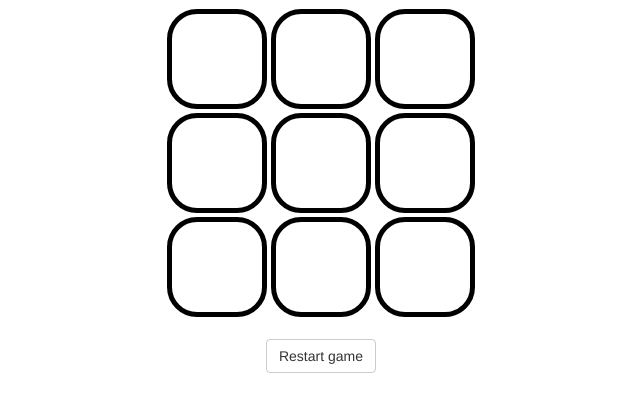
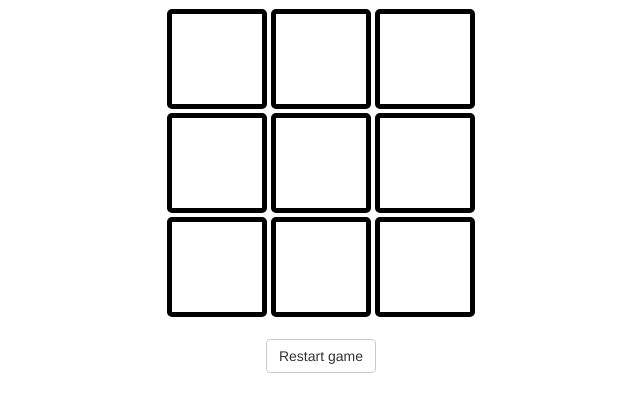
Before and after one commit to gionaufal/tic-tac-toe, a plain HTML site: page index.html in a window 1280 px wide. Shown: the part 63-474 px from the top of the page, without its empty margins (310-950 px from the left). Drawn offline with nearby package versions, Linux system fonts and the light colour scheme.

Commit message:
change border radius

```diff
--- a/css/style.css
+++ b/css/style.css
@@ -3,7 +3,7 @@ h1 {
 }
 .piece {
   border: 5px solid black;
-  border-radius: 30px;
+  border-radius: 5px;
   margin:2px;
   width:100px;
   height:100px;
```
